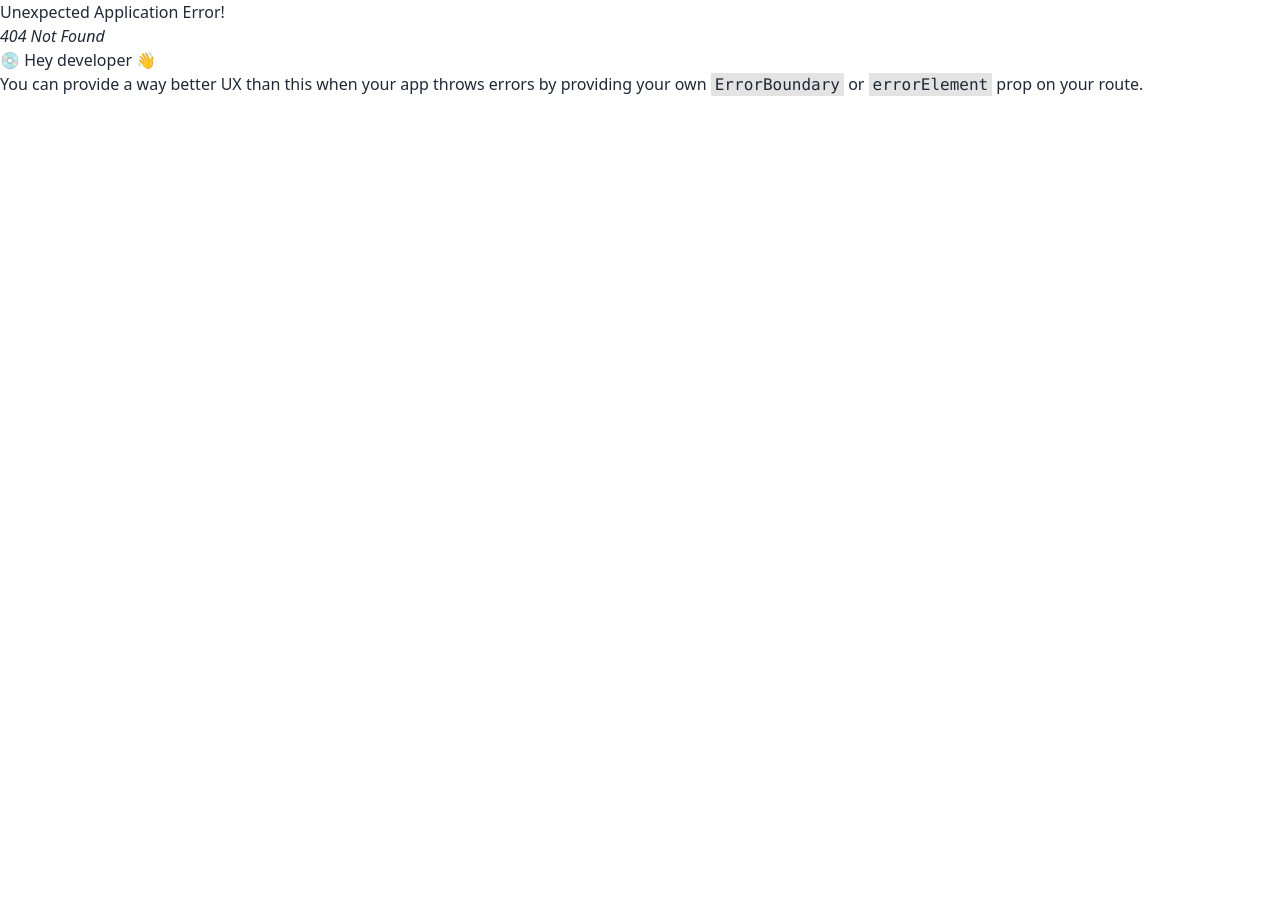
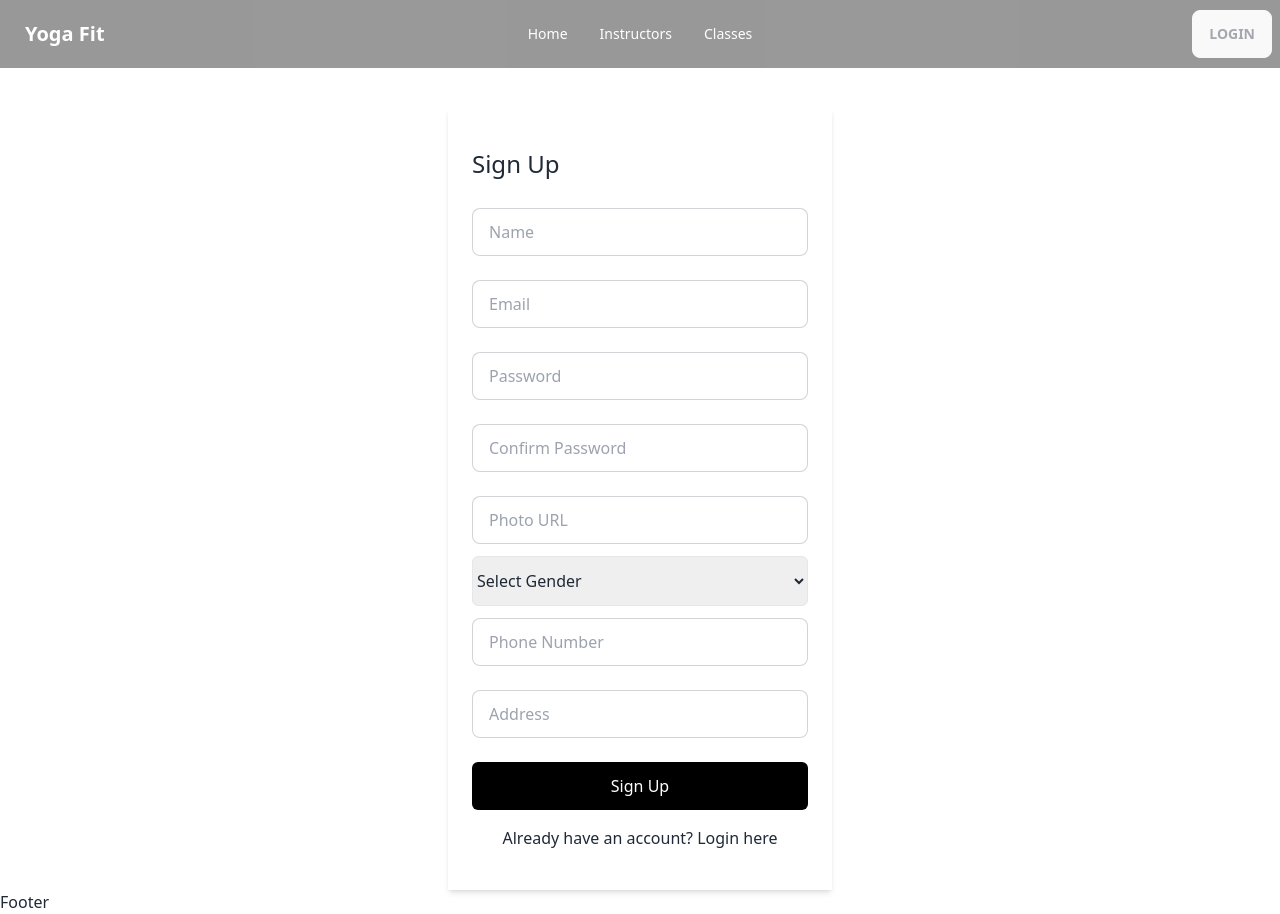
Before and after one commit to faridalam61/Yoga-Fit, a React (Vite) app: page /sign-up in a window 1280 px wide. Before the commit this address had no page. Before the commit the page ends 800 px from the top, so only its background shows below. Built offline with nearby package versions, Linux system fonts and the light colour scheme.

Commit message:
Added login and registration page

```diff
--- a/package.json
+++ b/package.json
@@ -14,6 +14,7 @@
     "match-sorter": "^6.3.1",
     "react": "^18.2.0",
     "react-dom": "^18.2.0",
+    "react-hook-form": "^7.44.3",
     "react-router-dom": "^6.11.2",
     "sort-by": "^1.2.0",
     "swiper": "^9.3.2"
--- a/src/Components/Shared/Header/Header.jsx
+++ b/src/Components/Shared/Header/Header.jsx
@@ -48,7 +48,9 @@ function Header() {
         <ul className="menu menu-horizontal px-1">{navItems}</ul>
       </div>
       <div className="navbar-end">
-        <a className="btn">Dashboard</a>
+        <NavLink to="/login" className="btn">
+          Login
+        </NavLink>
       </div>
     </div>
   );
--- /dev/null
+++ b/src/Pages/Login/Login.jsx
@@ -0,0 +1,55 @@
+import React from "react";
+import { useForm } from "react-hook-form";
+import { Link } from "react-router-dom";
+
+function Login() {
+  const {
+    register,
+    handleSubmit,
+    formState: { errors },
+  } = useForm();
+  const onSubmit = (data) => {
+    console.log(data);
+  };
+  return (
+    <div className="w-96 mt-10 mx-auto shadow-md p-6">
+      <h2 className="my-4 text-2xl text-bold">Login</h2>
+      <form onSubmit={handleSubmit(onSubmit)}>
+        <input
+          type="email"
+          placeholder="Email"
+          className="input input-bordered my-3 w-full"
+          {...register("email", { required: true })}
+        />
+        {errors.email && (
+          <span className="text-red-500 my-2">Email is required</span>
+        )}
+        <input
+          type="password"
+          placeholder="Password"
+          className="input input-bordered my-3 w-full"
+          {...register("password", { required: true })}
+        />
+
+        {errors.password && (
+          <span className="text-red-500 my-2">Password is required</span>
+        )}
+
+        <input
+          type="submit"
+          value="Login"
+          className="bg-black block w-full mt-3 rounded-md text-white py-3 px-6"
+        />
+      </form>
+      <p className="text-center my-4">
+        Don't have an account? <Link to="/sign-up">Sign Up here</Link>
+      </p>
+      <p className="text-center my-4 font-xl">-OR-</p>
+      <button className="w-full block bg-yellow-500 py-2 rounded-md">
+        Login with Google
+      </button>
+    </div>
+  );
+}
+
+export default Login;
--- /dev/null
+++ b/src/Pages/SingUp/SignUp.jsx
@@ -0,0 +1,122 @@
+import React from "react";
+import { useForm } from "react-hook-form";
+import { Link } from "react-router-dom";
+
+function SignUp() {
+  const {
+    register,
+    watch,
+    handleSubmit,
+    formState: { errors },
+  } = useForm();
+  const password = watch("password");
+
+  const onSubmit = (data) => {
+    console.log(data);
+  };
+  return (
+    <div className="w-96 mt-10 mx-auto shadow-md p-6">
+      <h2 className="my-4 text-2xl text-bold">Sign Up</h2>
+      <form onSubmit={handleSubmit(onSubmit)}>
+        <input
+          type="text"
+          placeholder="Name"
+          className="input input-bordered my-3 w-full"
+          {...register("name", { required: true })}
+        />
+        {errors.name && (
+          <span className="text-red-500 my-2">Name is required</span>
+        )}
+        <input
+          type="email"
+          placeholder="Email"
+          className="input input-bordered my-3 w-full"
+          {...register("email", { required: true })}
+        />
+        {errors.email && (
+          <span className="text-red-500 my-2">Email is required</span>
+        )}
+        <input
+          type="password"
+          placeholder="Password"
+          className="input input-bordered my-3 w-full"
+          {...register("password", {
+            required: true,
+            minLength: 6,
+            pattern: /^(?=.*[A-Z])(?=.*[!@#$%^&*()_+\-=[\]{};':"\\|,.<>/?]).+$/,
+          })}
+        />
+        {errors.password?.type == "required" && (
+          <span className="text-red-500 my-2">Password is required</span>
+        )}
+        {errors.password?.type == "minLength" && (
+          <span className="text-red-500 my-2">
+            Password should be longer than 6 charecters
+          </span>
+        )}
+        {errors.password?.type == "pattern" && (
+          <span className="text-red-500 my-2">
+            Password must have special charecter and Capital letter
+          </span>
+        )}
+        <input
+          type="password"
+          placeholder="Confirm Password"
+          className="input input-bordered my-3 w-full"
+          {...register("confirmPassword", {
+            required: "Confirm Password is required",
+            validate: (value) => value === password || "Passwords do not match",
+          })}
+        />
+
+        {errors.confirmPassword && (
+          <span className="text-red-500 my-2">
+            {errors.confirmPassword.message}
+          </span>
+        )}
+        <input
+          type="text"
+          placeholder="Photo URL"
+          className="input input-bordered my-3 w-full"
+          {...register("photoUrl", { required: true })}
+        />
+        {errors.photoUrl && (
+          <span className="text-red-500 my-2">PhotoUrl is required</span>
+        )}
+        <select
+          id="gender"
+          {...register("gender")}
+          className="w-full border py-3 rounded-md"
+        >
+          <option value="">Select Gender</option>
+          <option value="Male">Male</option>
+          <option value="Female">Female</option>
+          <option value="Other">Other</option>
+        </select>
+        <input
+          type="text"
+          placeholder="Phone Number"
+          className="input input-bordered my-3 w-full"
+          {...register("phone")}
+        />
+        <input
+          type="text"
+          placeholder="Address"
+          className="input input-bordered my-3 w-full"
+          {...register("address")}
+        />
+
+        <input
+          type="submit"
+          value="Sign Up"
+          className="bg-black block w-full mt-3 rounded-md text-white py-3 px-6"
+        />
+      </form>
+      <p className="text-center my-4">
+        Already have an account? <Link to="/login">Login here</Link>
+      </p>
+    </div>
+  );
+}
+
+export default SignUp;
```
Also changed, not shown: src/Routes/Route.jsx (+23 -13 lines), 1 other file (tests, documents, lock files or other folders).
